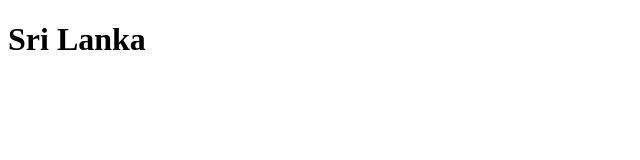
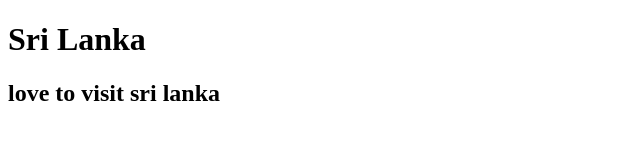
Before and after one commit to PracticeIT-2003/myapp, a plain HTML site: page index2.html in a window 1280 px wide. Shown: the whole page, without its empty margins (0-640 px from the left). Drawn offline with Linux system fonts and the light colour scheme.

Commit message:
adding love

```diff
--- a/index2.html
+++ b/index2.html
@@ -7,5 +7,6 @@
   </head>
   <body>
     <h1>Sri Lanka</h1>
+    <h2>love to visit sri lanka</h2>
   </body>
 </html>
```
